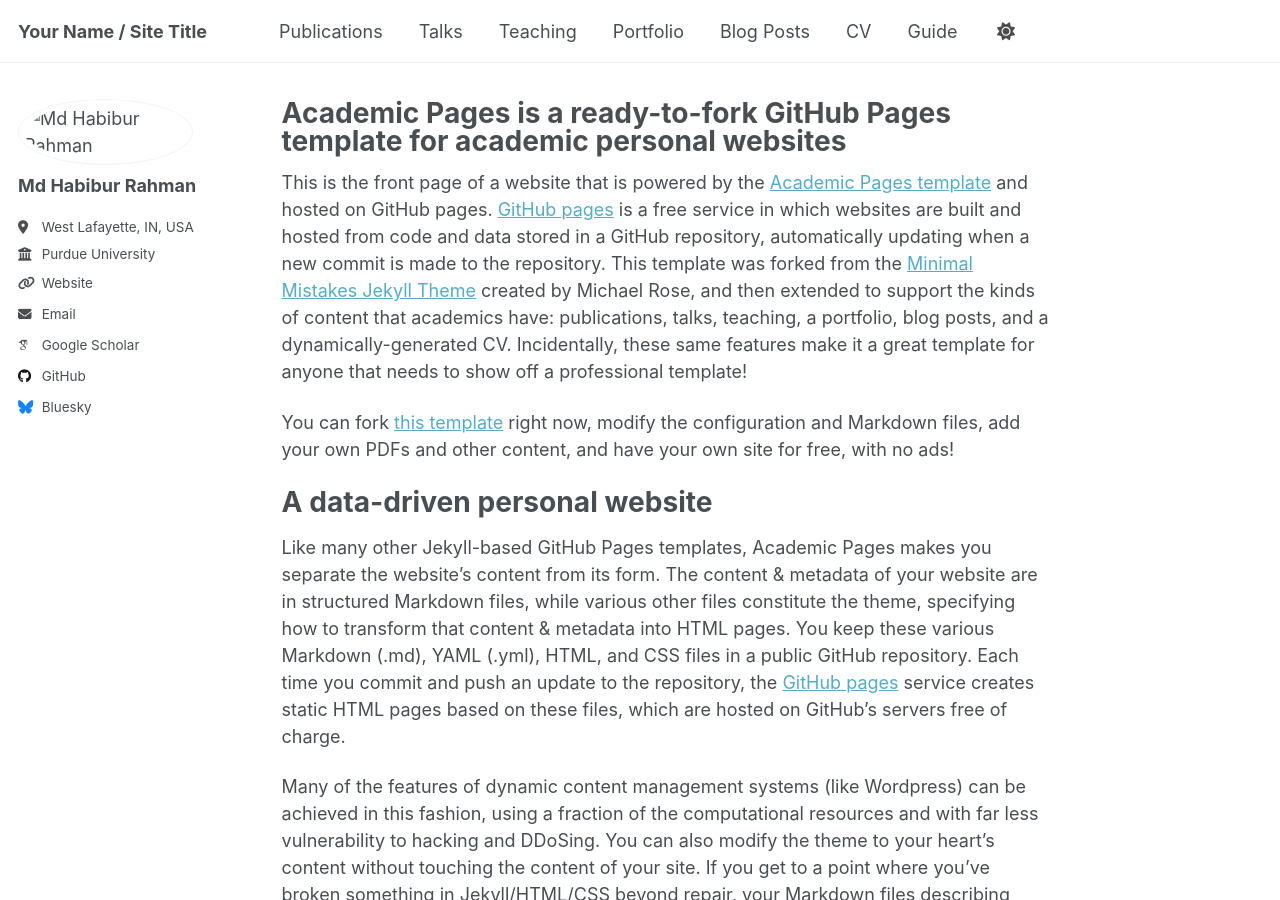
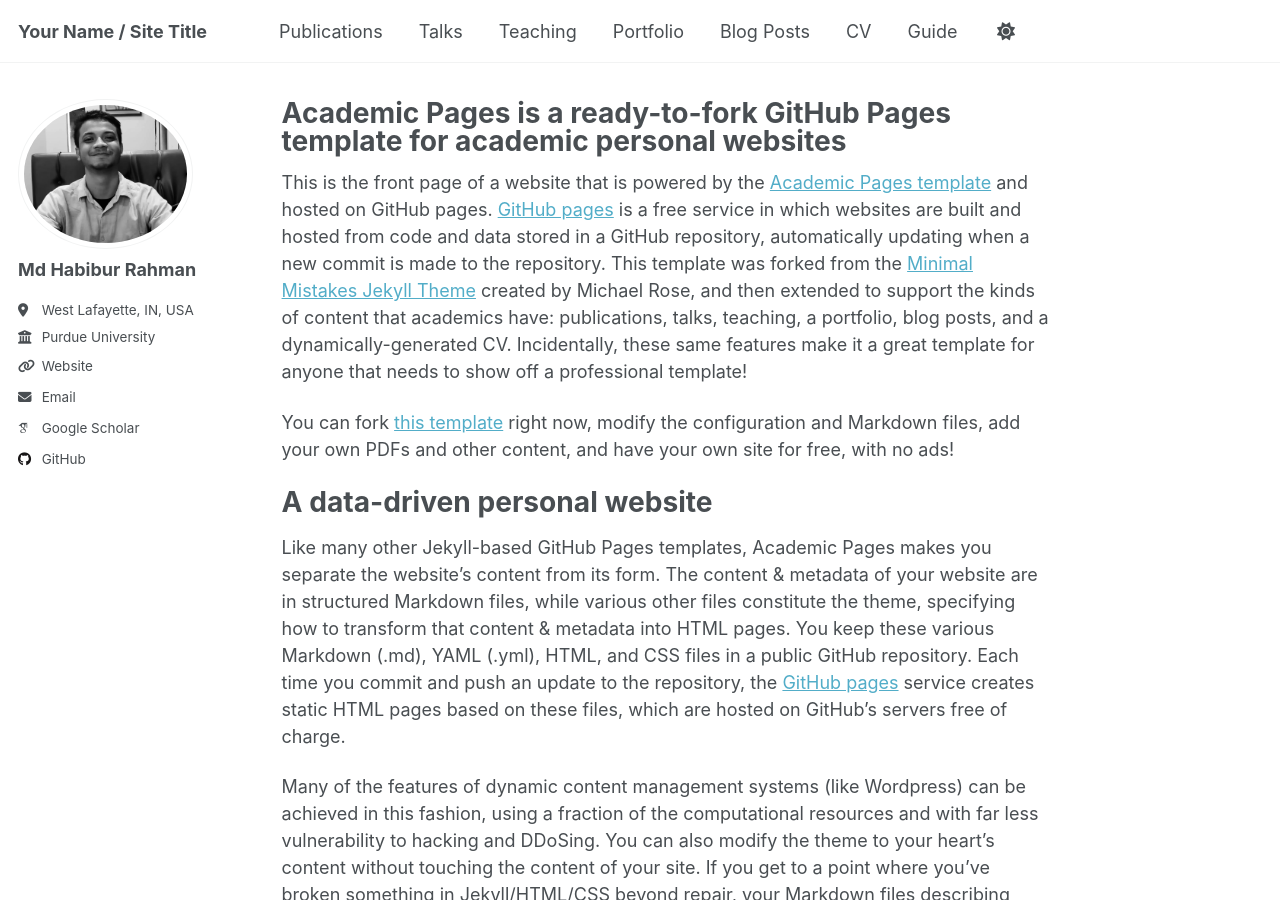
Before and after one commit to msehabibur/msehabibur.github.io, a Jekyll site: the page built from _pages/about.md, in a window 1280 px wide and 900 px high. Built offline with Jekyll 4.4.1, drawn with Linux system fonts in a browser that asks for light colours; some web fonts are replaced; a script that is not in the unit is left out.

Commit message:
Update _config.yml

```diff
--- a/_config.yml
+++ b/_config.yml
@@ -23,7 +23,7 @@
 #               Additional customization can be done by editing /_includes/author-profile.html
 author:
   # Biographic information
-  avatar           : "images/habibur.png"
+  avatar           : "habibur.png"
   name             : "Md Habibur Rahman"
   pronouns         : # example: "she/her"
   bio              : ""
@@ -38,9 +38,9 @@
   googlescholar    : "https://scholar.google.com/citations?user=vkAPzB0AAAAJ&hl=en"
   inspire-hep      : # URL
   impactstory      : # URL
-  orcid            : #"http://orcid.org/yourorcidurl"
+  #orcid            : #"http://orcid.org/yourorcidurl"
   semantic         : # URL
-  pubmed           : #"https://www.ncbi.nlm.nih.gov/pubmed/?term=john+snow"
+  #pubmed           : #"https://www.ncbi.nlm.nih.gov/pubmed/?term=john+snow"
   researchgate     : # URL
   scopus           : # URL
 
@@ -48,13 +48,13 @@
   bitbucket        : # Username - Update with your username on the site
   codepen          : # Username
   dribbble         : # Username
-  github           : "https://github.com/msehabibur/msehabibur/"
+  github           : "msehabibur"
   kaggle           : # Username
   stackoverflow    : # User number or user number and name (i.e., use "1" or "1/jeff-atwood")
 
   # Social media
   artstation       : # Username
-  bluesky          : "bsky.app" # Replace this with you Bluesky username
+  bluesky          : #"bsky.app" # Replace this with you Bluesky username
   facebook         : # Username
   flickr           : # Username
   foursquare       : # Username
```
